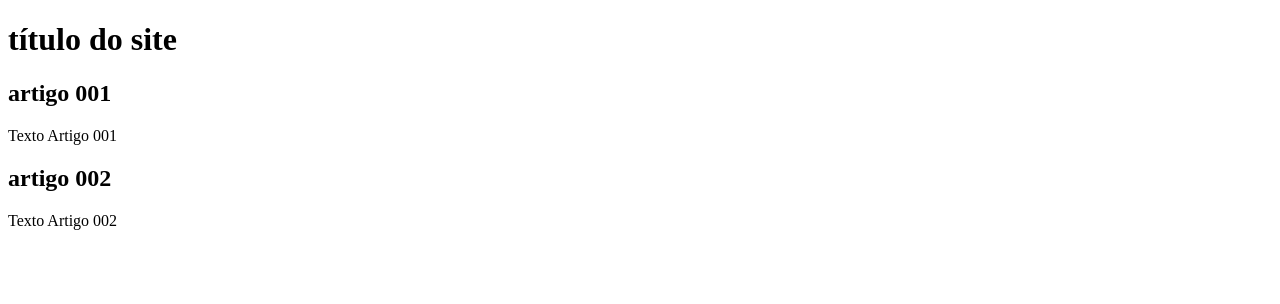
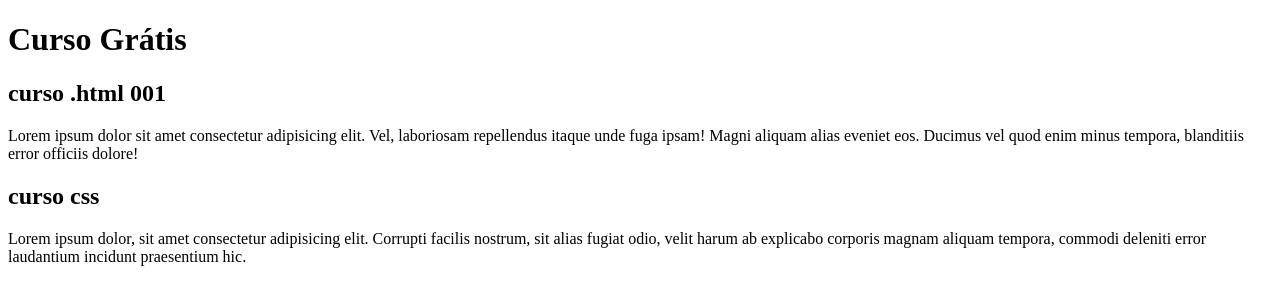
Before and after one commit to AguiarPac/projeto-site, a plain HTML site: page index.html in a window 1280 px wide. Drawn offline with Linux system fonts and the light colour scheme.

Commit message:
comecei a editar o site

```diff
--- a/index.html
+++ b/index.html
@@ -8,14 +8,14 @@
 <body>
     <main>
         <header>
-            <h1>título do site</h1>
+            <h1>Curso Grátis</h1>
         </header>
         <article>
-            <h2>artigo 001</h2>
-            <p>Texto Artigo 001</p>
+            <h2>curso .html 001</h2>
+            <p>Lorem ipsum dolor sit amet consectetur adipisicing elit. Vel, laboriosam repellendus itaque unde fuga ipsam! Magni aliquam alias eveniet eos. Ducimus vel quod enim minus tempora, blanditiis error officiis dolore!</p>
         <article>
-            <h2>artigo 002</h2>
-            <p>Texto Artigo 002</p>
+            <h2>curso css</h2>
+            <p>Lorem ipsum dolor, sit amet consectetur adipisicing elit. Corrupti facilis nostrum, sit alias fugiat odio, velit harum ab explicabo corporis magnam aliquam tempora, commodi deleniti error laudantium incidunt praesentium hic.</p>
         </article>
     </main>
 </body>
```
